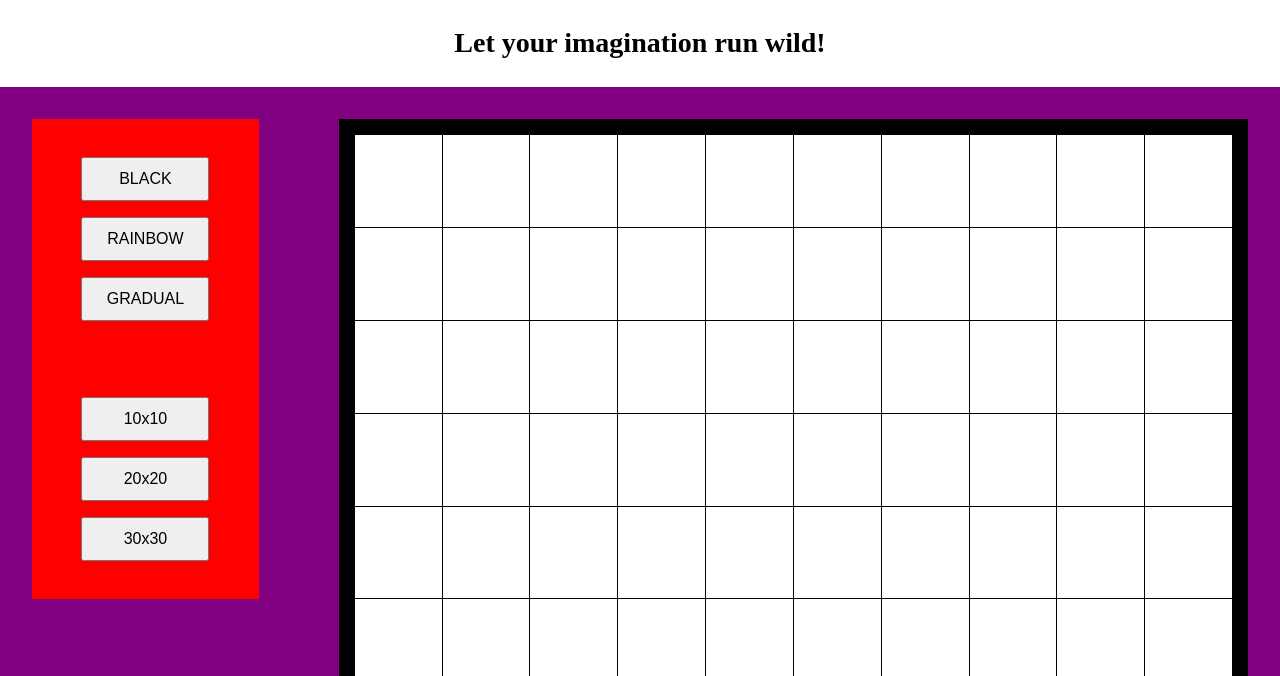
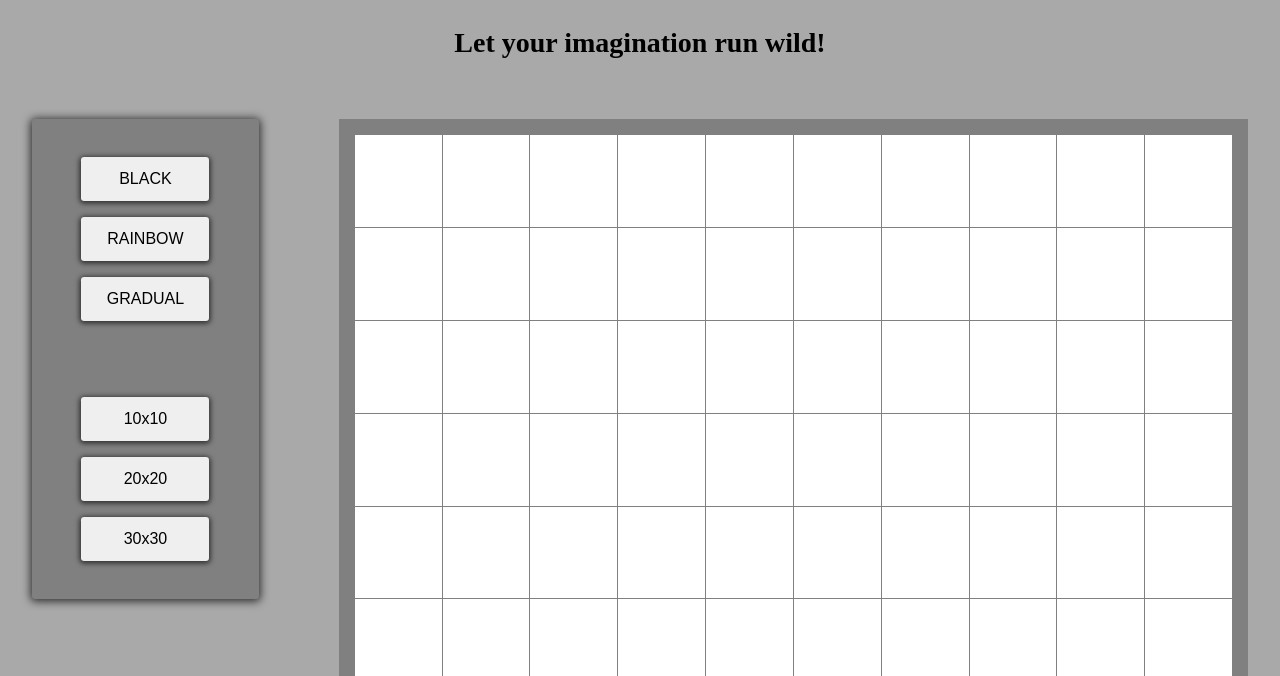
Before and after one commit to emperorPrki/TOP_etch-a-sketch, a plain HTML site: page index.html in a window 1280 px wide. Shown: the part 124-800 px from the top of the page. Drawn offline with Linux system fonts and the light colour scheme.

Commit message:
Edit bg-clr to several classes

```diff
--- a/css/styles.css
+++ b/css/styles.css
@@ -3,6 +3,10 @@
     margin: 0;
     padding: 0;
     font-size: 16px;
+}
+
+body{
+    background-color: darkgray;
 }
 
 h1,
@@ -22,12 +26,17 @@ h2{
 button{
     width: 8em;
     height: 2.75em;
+    border-radius: 0.2em;
+    border-style: none;
+    box-shadow: 0 1px 0.3em 0.1em rgb(48,48,48)
 }
 
 #controls{
     width: 15em;
     height: 30em;
-    background-color: red;
+    background-color: gray;
+    border-radius: 0.2em;
+    box-shadow: 0 1px 0.5em 0.1em rgb(48, 48, 48);
     flex-direction: column;
     align-items: center;
     justify-content: space-around;
@@ -53,7 +62,7 @@ button{
     width: 960px;
     height: 960px;
     padding: 1em;
-    background-color: black;
+    background-color: gray;
     grid-gap: 1px;
 
 
@@ -69,7 +78,6 @@ button{
 
 .wrapper-main{
     width: 100%;
-    background-color: purple;
     padding: 2em;
     gap: 5em;
 }
```
